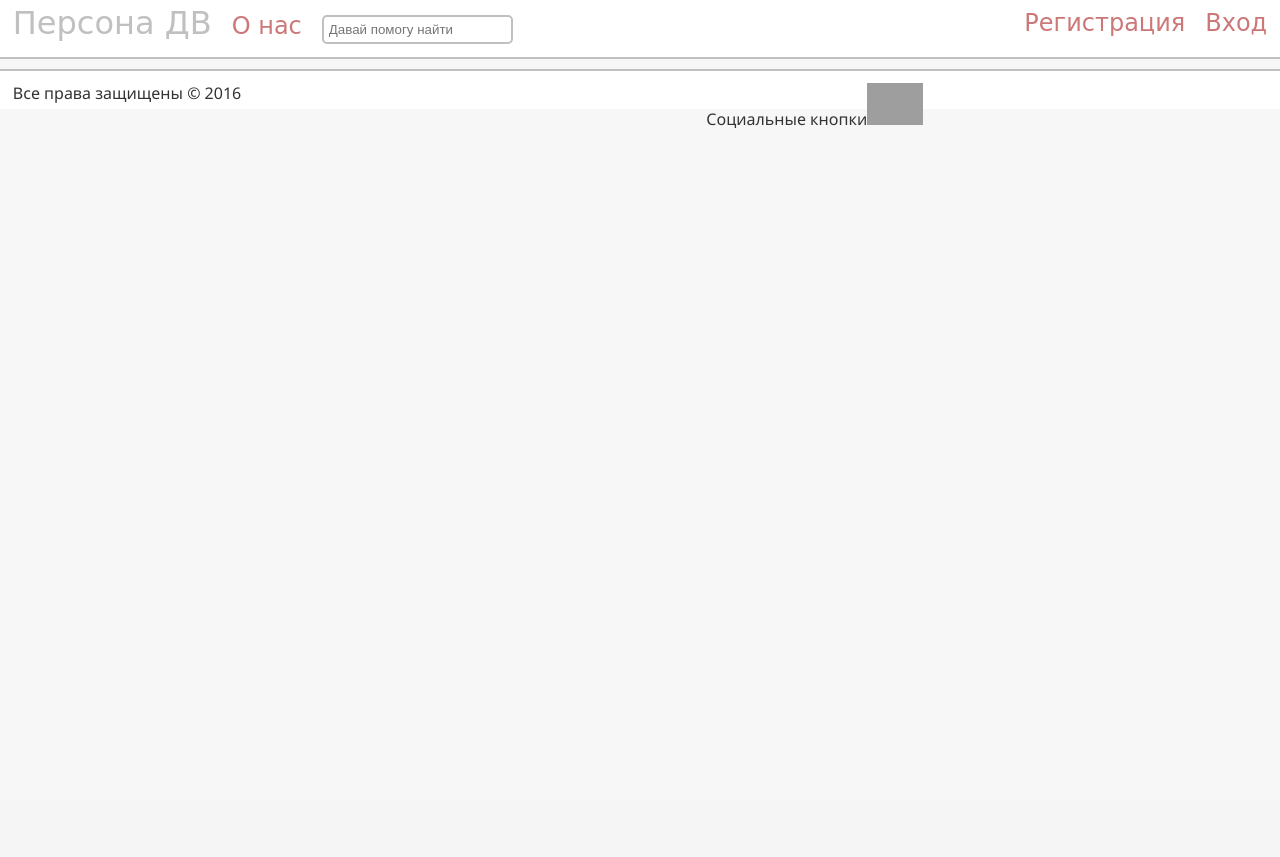
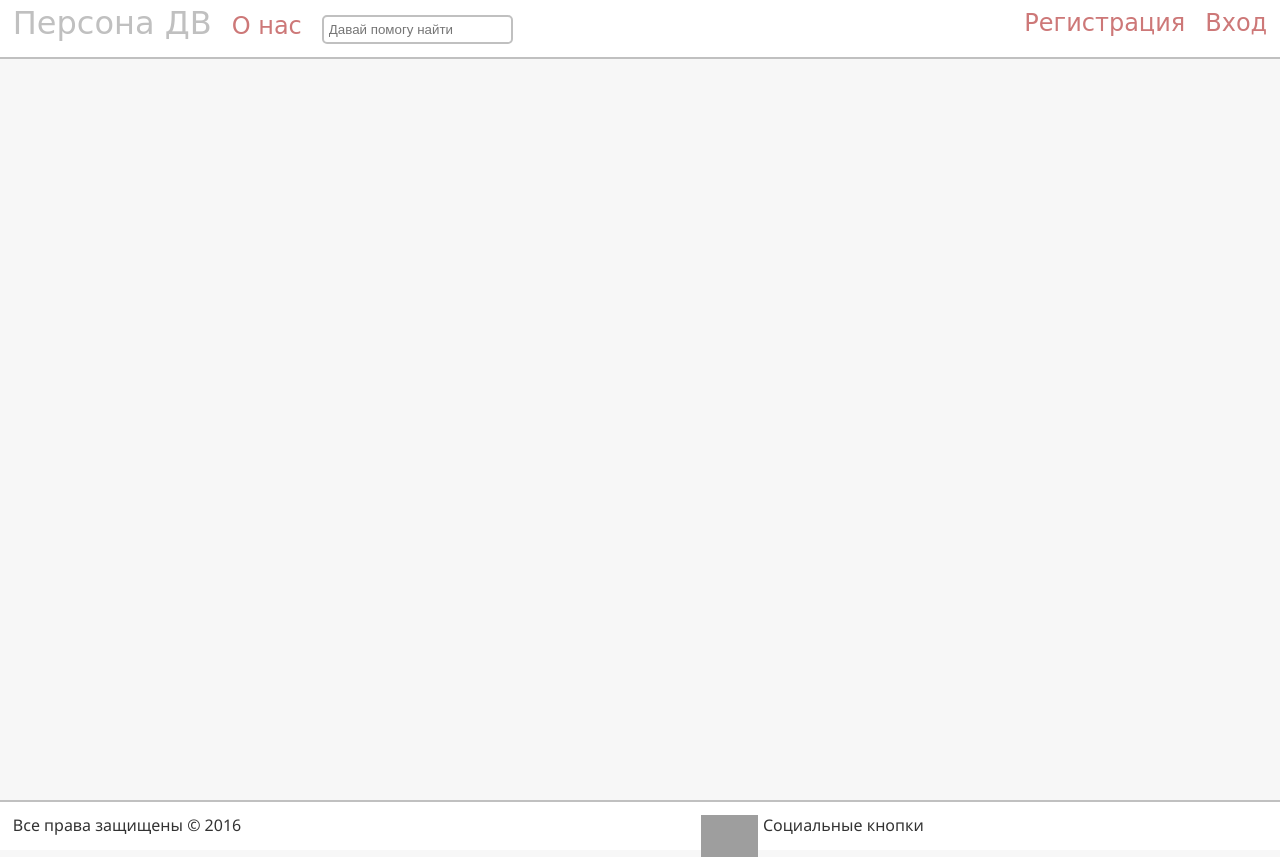
Before and after one commit to qazsedc13/html-education, a PHP site: page / in a window 1280 px wide. Before the commit the page ends 128 px from the top, so only its background shows below. Run offline with PHP 8.4, Linux system fonts and the light colour scheme; grey boxes are pictures that could not be loaded.

Commit message:
Начали крепить футер к низу сайта

```diff
--- a/Сайт на дриме/www/css/style.css
+++ b/Сайт на дриме/www/css/style.css
@@ -4,6 +4,8 @@
 	margin:0;
 	padding:0;
 	outline:none}
+html {
+	height:100%;}
 body{
 	width:100%;
 	height:100%;
@@ -65,6 +67,16 @@ footer {
 	padding-bottom:2%;
 	}
 footer img {
-	width:10%}
+	width:10%;
+	float:left;
+	margin-right:5px;}
+#page-wrap:after {
+	content:"";
+	display:block;}
+footer, #page-wrap {
+	height:10px}
+#page-wrap {
+	min-height:100%;
+	margin-bottom:-10px;}
 .left {float:left}
 .right {float:right}
--- a/Сайт на дриме/www/index.html
+++ b/Сайт на дриме/www/index.html
@@ -10,9 +10,11 @@
 </head>
 
 <body>
+<div id="page-wrap">
 <header>
 	<a href="index.html" title="На главную" id="logo">Персона ДВ</a><span class="contact"><a href="about.html" title="Информация о нас">О нас</a></span><input type="text" class="field" placeholder="Давай помогу найти"/><span class="right"><span class="contact"><a href="reg.html" title="Зарегистрироваться">Регистрация</a></span><span class="contact"><a href="auth.html" title="Воийти">Вход</a></span></span>
 </header>
+</div>
 <footer>
   <span class="left">Все права защищены &copy; 2016</span><span class="right">Социальные кнопки<img src="img/vk.ico" alt="Группа Вконтакте" title="Группа Вконтакте"/></span>
 </footer>
```
